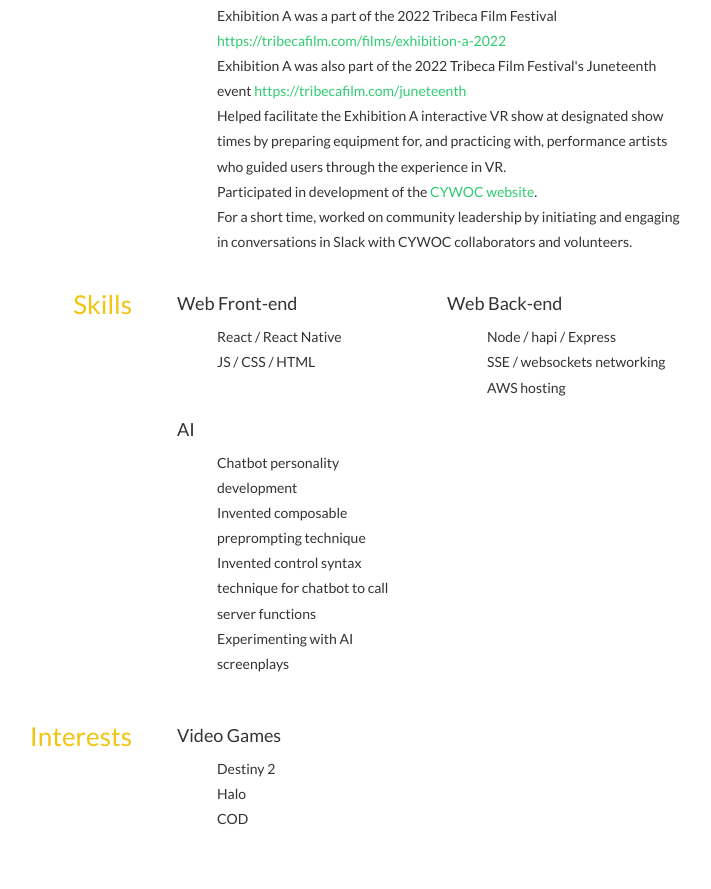
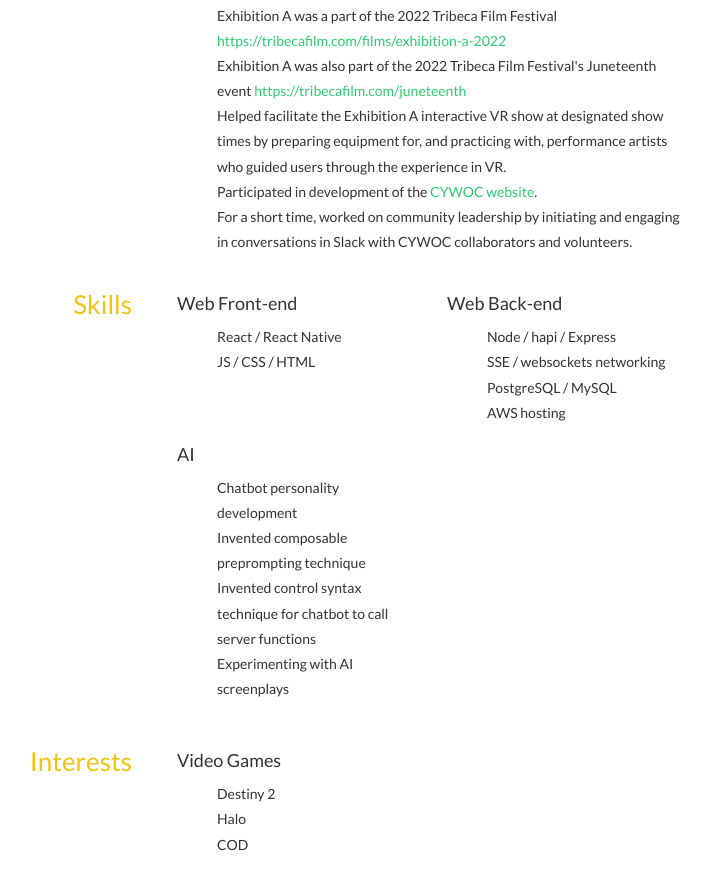
Before and after one commit to wswoodruff/wswoodruff.github.io, a website: page resume/index.html in a window 1280 px wide. Shown: the part 2987-3876 px from the top of the page, without its empty margins (298-1009 px from the left). Drawn offline with nearby package versions, Linux system fonts and the light colour scheme; some icons are missing.

Commit message:
Add postgres

```diff
--- a/resume/index.html
+++ b/resume/index.html
@@ -437,6 +437,7 @@ h4 span:first-child {
 				<ul class="keywords">
 					<li>Node / hapi / Express</li>
 					<li>SSE / websockets networking</li>
+					<li>PostgreSQL / MySQL</li>
 					<li>AWS hosting</li>
 				</ul>
 			</div>
```
